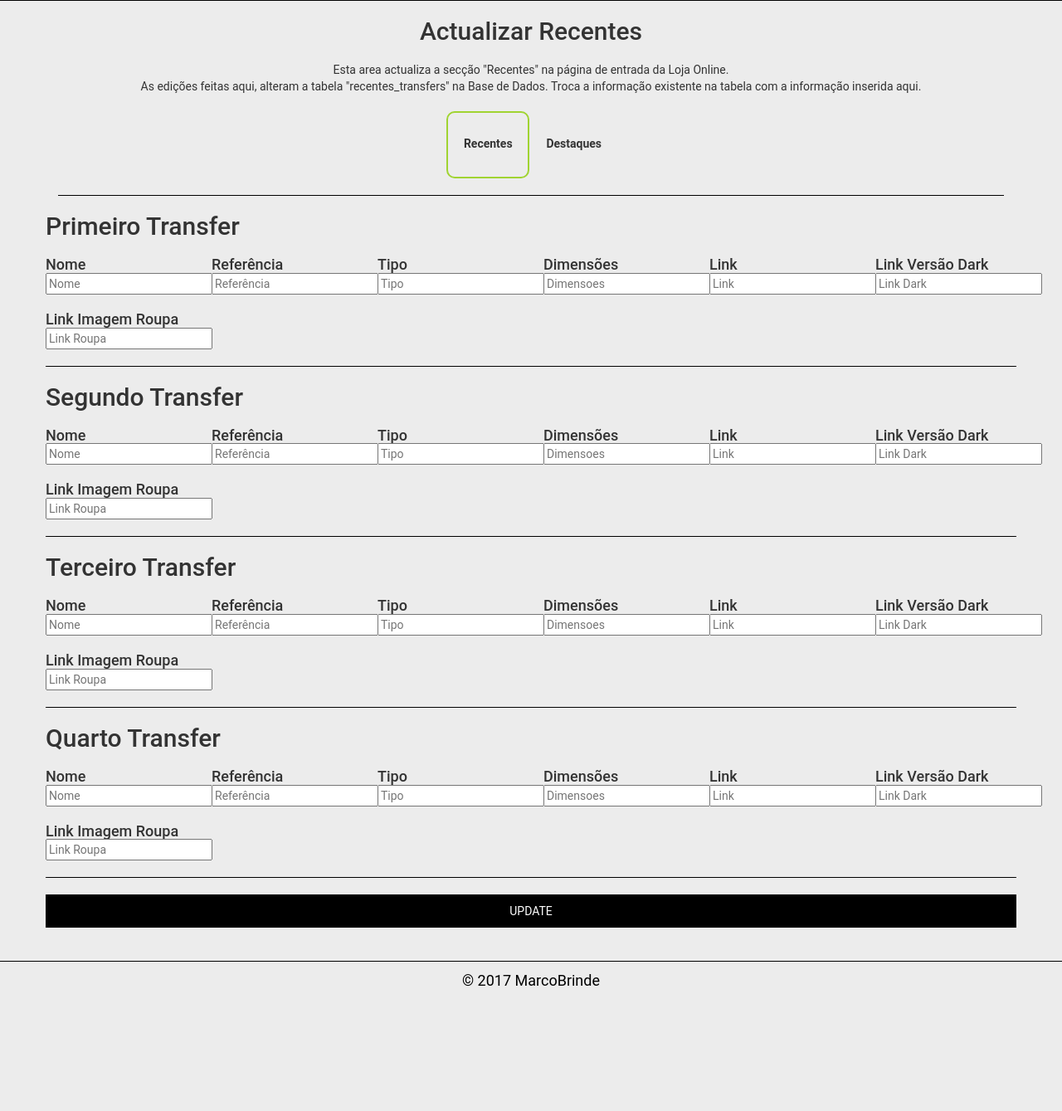
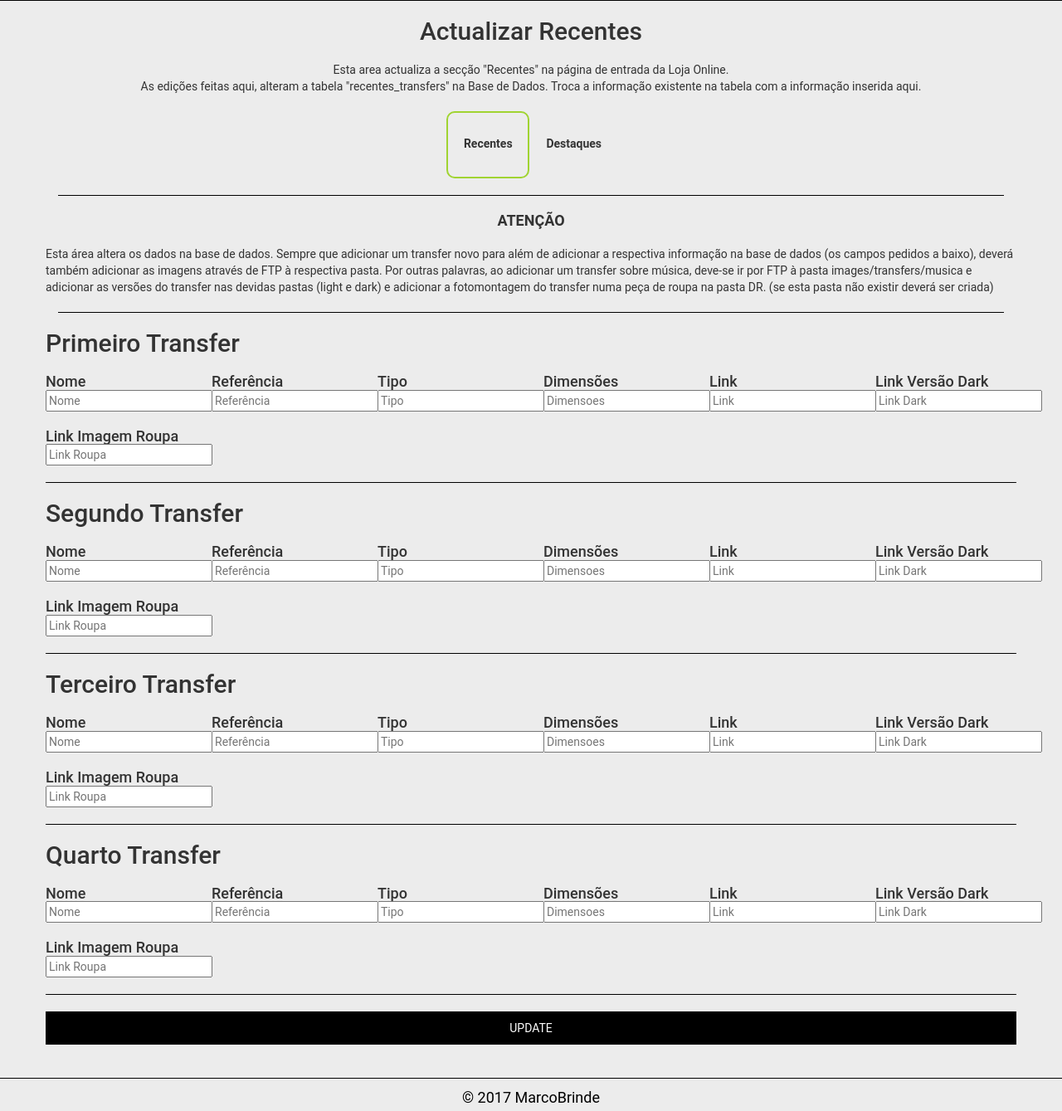
Before and after one commit to webDevMB1/Marcobrinde, a PHP site: page /admin/refreshInicial.php in a window 1280 px wide. Shown: the part 150-1489 px from the top of the page at 83% size. Before the commit the page ends 1339 px from the top, so only its background shows below. Run offline with PHP 8.4, Linux system fonts and the light colour scheme; some libraries are stand-ins or nearby versions; some web fonts are replaced.

Commit message:
Alterações css e aviso na pagina recentes / destaques

```diff
--- a/admin/css/style.css
+++ b/admin/css/style.css
@@ -62,8 +62,35 @@ footer{
 
 /* //Footer */
 
-/* Esconder alt das imagens */
+/* Esconder alt das imagens
 
 #blah1t, #blah1td, #blah1r, #blah2t, #blah2td, #blah2r, #blah3t, #blah3td, #blah3r, #blah4t, #blah4td, #blah4r{
 	display: none;
+}*/
+
+/*  =============================================================================================
+							Página Adicionar recentes / destaques
+	============================================================================================= */
+
+#labelRecentes, #labelDestaques{
+	height: 78px;
+	width: 100px;
+	padding-top: 27px;
+	border-radius: 10px;
+	padding-bottom: 50px;
 }
+
+#labelRecentes:hover, #labelDestaques:hover{
+	border: solid 2px #C5E77D !important;
+}
+
+.labelActive{
+	border: solid 2px #A0D431 !important;
+}
+
+.labelHover:hover{
+	cursor: pointer;
+}
+
+/*  =============================================================================================
+						//FIM	Página Adicionar recentes / destaques 							*/
--- a/admin/refreshInicial.php
+++ b/admin/refreshInicial.php
@@ -24,28 +24,6 @@
 
 	<title>ADMIN - Actualizar página inicial</title>
 </head>
-<style type="text/css">
-	#labelRecentes, #labelDestaques{
-		height: 78px;
-		width: 100px;
-		padding-top: 27px;
-		border-radius: 10px;
-		padding-bottom: 50px;
-	}
-
-	#labelRecentes:hover, #labelDestaques:hover{
-		border: solid 2px #C5E77D !important;
-	}
-
-	.labelActive{
-		border: solid 2px #A0D431 !important;
-	}
-
-	.labelHover:hover{
-		cursor: pointer;
-	}
-
-</style>
 <body>
 
 
@@ -72,6 +50,14 @@
 			<label id="labelDestaques" class="labelHover"><input class="hidden" type="radio" name="seccao" onclick="changeSeccao('destaques')">Destaques</label>
 		</center>
 		<span id="spanSeccao" class="hidden">recentes</span>
+	</div>
+
+	<hr>
+
+	<div id="explicacao" class="row">
+		<center><h4><strong>ATENÇÃO</strong></h4></center>
+		<br>
+		<p>Esta área altera os dados na base de dados. Sempre que adicionar um transfer novo para além de adicionar a respectiva informação na base de dados (os campos pedidos a baixo), deverá também adicionar as imagens através de FTP à respectiva pasta. Por outras palavras, ao adicionar um transfer sobre música, deve-se ir por FTP à pasta images/transfers/musica e adicionar as versões do transfer nas devidas pastas (light e dark) e adicionar a fotomontagem do transfer numa peça de roupa na pasta DR. (se esta pasta não existir deverá ser criada)</p>
 	</div>
 
 	<hr>
```
